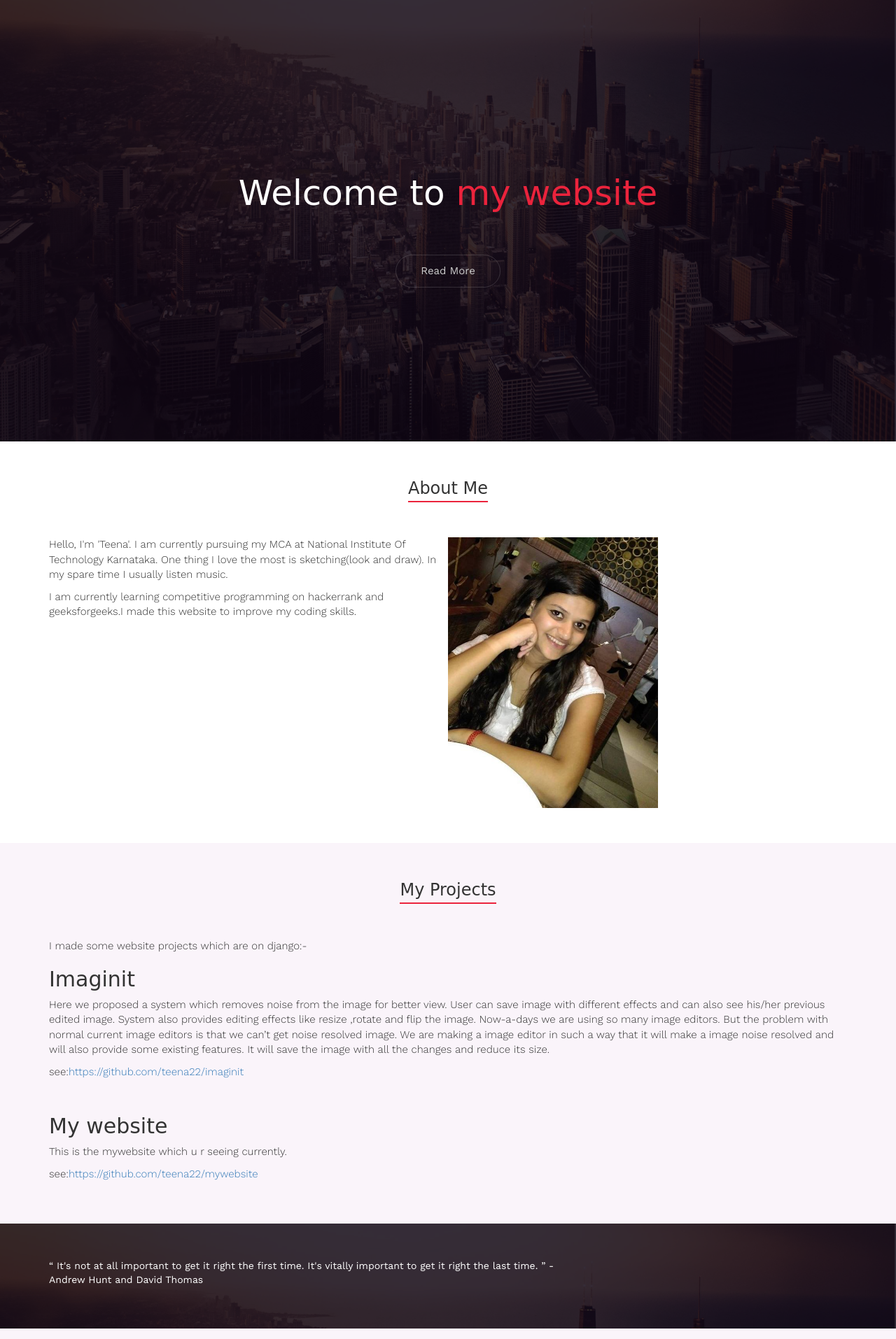
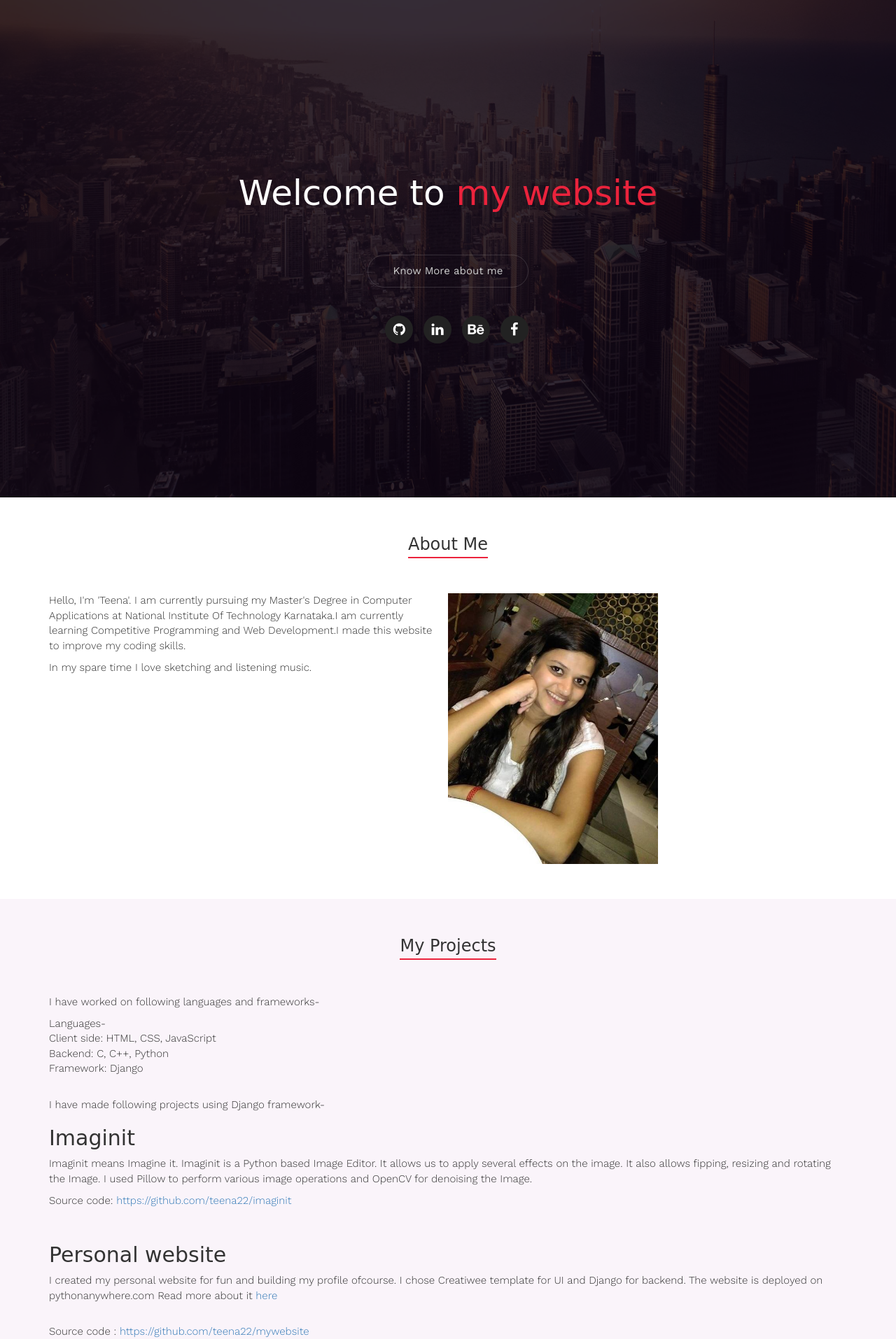
Before and after one commit to teena22/mywebsite, a Django app: page / in a window 1280 px wide. Shown: the part 51-1965 px from the top of the page at 70% size. Run offline with Django 3.2, Linux system fonts and the light colour scheme; some libraries are stand-ins or nearby versions; some web fonts are replaced.

Commit message:
final editing

```diff
--- a/myweb/static/myweb/style.css
+++ b/myweb/static/myweb/style.css
@@ -37,7 +37,7 @@ a {
 	background-repeat: no-repeat;
 	background-size: cover;
 	color: white;
-	cursor: default;
+	/*cursor: default;*/
 	text-align: center;
 	width: 100%;
 	float: left;
--- a/myweb/templates/myweb/index.html
+++ b/myweb/templates/myweb/index.html
@@ -56,11 +56,27 @@
           <div class="banner-text">
             <h2>Welcome to <span>my website</span> </h2>
 
-            <a href="readmore" class="banner-button">Read More</a> </div>
+            <a href="/#about" class="banner-button">Know More about me</a> </div>
         </div>
       </div>
+      <div class="container"><br><br>
+    <div class="row">
+      <div class="col-md-4">   </div>
+      <div class="col-md-4">
+        <ul class="list-inline social-buttons">
+          <li><a href="https://github.com/teena22" target="_blank"><i class="fa fa-github"></i></a> </li>
+          <li><a href="https://www.linkedin.com/in/teena-garg-0336ba116" target="_blank"><i class="fa fa-linkedin"></i></a> </li>
+          <li><a href="https://www.behance.net/tggargteen6426" target="_blank"><i class="fa fa-behance"></i></a> </li>
+          <li><a href="https://www.facebook.com/teena.garg.52" target="_blank"><i class="fa fa-facebook"></i></a> </li>
+        </ul>
+      </div>
+
     </div>
   </div>
+    </div>
+
+  </div>
+</div>
 </div>
 <link href='//maxcdn.bootstrapcdn.com/font-awesome/4.1.0/css/font-awesome.min.css' rel='stylesheet'>
 
@@ -72,8 +88,8 @@
       </div>
       <div class="col-md-6">
         <div class="about-text">
-          <p>Hello, I'm 'Teena'. I am currently pursuing my MCA at National Institute Of Technology Karnataka. One thing I love the most is sketching(look and draw). In my spare time I usually listen music. </p>
-          <p>I am currently learning competitive programming on hackerrank and geeksforgeeks.I made this website to improve my coding skills.  </p>
+          <p>Hello, I'm 'Teena'. I am currently pursuing my Master's Degree in Computer Applications at National Institute Of Technology Karnataka.I am currently learning Competitive Programming and Web Development.I made this website to improve my coding skills.  </p>
+          <p> In my spare time I love sketching and listening music.</p>
         </div>
       </div>
       <div>
@@ -94,23 +110,24 @@
       </div>
     </div>
     <div class="about-text">
-    	   <p>I made some website projects which are on django:-</p>
+    	   <p>I have worked on following languages and frameworks-</p>
+    	   <p>Languages-<br>
+    	   Client side:  HTML, CSS, JavaScript<br>
+    	   Backend:  C, C++, Python<br>
+    	   Framework:  Django
+    	   </p><br>
+    	   <p>I have made following projects using Django framework-</p>
     	  <h2>Imaginit</h2>
-          <p> Here  we  proposed a system  which removes  noise  from  the  image  for  better  view. User  can  save  image  with  different  effects  and can also see his/her previous edited image. System also provides editing effects like  resize ,rotate and flip the image. Now-a-days we are using so many image editors. But the problem with normal current image editors is that we can’t get noise resolved image. We are making a image editor in such a way that it will make a image noise resolved and will also provide some existing features. It will save the image with all the changes and reduce its size. </p>
-          <p>see:<a href="https://github.com/teena22/imaginit">https://github.com/teena22/imaginit</a></p><br>
-          <h2>My website</h2>
-          <p>This is the mywebsite which u r seeing currently.</p>
-          <p>see:<a href="https://github.com/teena22/mywebsite">https://github.com/teena22/mywebsite</a></p>
-    </div>
-    <!-- /.row -->
-  </div>
-  <!-- /.container -->
-</div>
+          <p> Imaginit means Imagine it. Imaginit is a Python based Image Editor. It allows us to apply several effects on the image. It also allows fipping, resizing and rotating the Image. I used Pillow to perform various image operations and OpenCV for denoising the Image. </p>
+          <p>Source code: <a href="https://github.com/teena22/imaginit" target="_blank">https://github.com/teena22/imaginit</a></p><br>
+          <h2>Personal website</h2>
+          <p>I created my personal website for fun and building my profile ofcourse. I chose Creatiwee template for UI and Django for backend. The website is deployed on pythonanywhere.com Read more about it <a href="readmore" target="_blank">here</a> </p><br>
+          <p>Source code : <a href="https://github.com/teena22/mywebsite" target="_blank">https://github.com/teena22/mywebsite</a></p>
 <div class="call-to-action">
   <div class="call-overlay">
     <div class="container">
       <div class="row">
-        <div class="col-md-8 col-sm-10">
+        <div class="col-md-12 col-sm-12">
           <div class="subscribe-text">
 
             <p>“ It's not at all important to get it right the first time. It's vitally important to get it right the last time. ” - Andrew Hunt and David Thomas</p>
@@ -127,7 +144,7 @@
   <div class="container">
     <div class="row">
       <div class="col-lg-10 col-lg-offset-1 text-center text">
-        <h3>My creativity</h3>
+        <h3>Some of my Creations</h3>
 
     </div>
     <!-- /.row -->
@@ -138,13 +155,10 @@
 
 <div class="w3-content w3-display-container" style="max-width:300px">
   <img class="mySlides" src="static/myweb/images/img-1.jpg" style="width:100%">
-  <img class="mySlides" src="static/myweb/images/img-2.jpg" style="width:100%">
   <img class="mySlides" src="static/myweb/images/img-3.jpg" style="width:100%">
   <img class="mySlides" src="static/myweb/images/img-4.jpg" style="width:100%">
   <img class="mySlides" src="static/myweb/images/img-5.jpg" style="width:100%">
   <img class="mySlides" src="static/myweb/images/img-6.jpg" style="width:100%">
-  <img class="mySlides" src="static/myweb/images/img-7.jpg" style="width:100%">
-  <img class="mySlides" src="static/myweb/images/img-8.jpg" style="width:100%">
   <div class="w3-center w3-section w3-large w3-text-white w3-display-bottommiddle" style="width:100%">
     <div class="w3-left w3-padding-left w3-hover-text-khaki" onclick="plusDivs(-1)">&#10094;</div>
     <div class="w3-right w3-padding-right w3-hover-text-khaki" onclick="plusDivs(1)">&#10095;</div>
@@ -168,11 +182,6 @@
     </div>
   </div>
 </div>
-
-
-
-
-
 
 <!--contact-->
 <div class="contact" id="contact">
@@ -221,27 +230,7 @@
     </div>
   </div>
 </div>
-<footer>
-<div id="err-copyright">
-			<div class="container">
 
-			</div>
-		</div>
-  </div>
-  <div class="container">
-    <div class="row">
-      <div class="col-md-4">  </div>
-      <div class="col-md-4">
-        <ul class="list-inline social-buttons">
-          <li><a href="https://github.com/teena22"><i class="fa fa-github"></i></a> </li>
-          <li><a href="https://www.facebook.com/teena.garg.52"><i class="fa fa-facebook"></i></a> </li>
-          <li><a href="https://www.linkedin.com/in/teena-garg-0336ba116"><i class="fa fa-linkedin"></i></a> </li>
-        </ul>
-      </div>
-
-    </div>
-  </div>
-</footer>
 <script src="static/myweb/js/jquery.min.js"></script>
 <script src="static/myweb/js/bootstrap.min.js"></script>
 <script type="text/javascript" src="static/myweb/js/owl.carousel.min.js"></script>
--- a/myweb/templates/myweb/readmore.html
+++ b/myweb/templates/myweb/readmore.html
@@ -6,6 +6,7 @@
 
 </style>
 {% load staticfiles %}
+<link rel="icon" type="image/jpg" href="{% static 'myweb/images/teenag.jpg' %}">
 <link rel="stylesheet" type="text/css" href="static/myweb/css/bootstrap.min.css"/>
 <link rel="stylesheet" type="text/css" href="static/myweb/style.css"/>
 <meta name="viewport" content="width=device-width, initial-scale=1.0">
@@ -45,7 +46,7 @@
 <br><br>
 <div class='container'>
 <div class="about-text">
-	<p>In this post I will be talking about how I built and deployed this site in a couple of weeks. I decided to build a personal website for 2 reasons, it's cool :) and it helps in profile building.</p>
+
 
 	<h3 style="text-align: justify;">UI Design:</h3>
 		  <p style="text-align: justify;">The first task I did was getting the UI ready. There are many templates
@@ -67,7 +68,7 @@
 		  </p>
 
 		  <h3 style="text-align: justify;">Deploying:</h3>
-		  <p style="text-align: justify;">For deploying this site I chose python anywhere.
+		  <p style="text-align: justify;">For deploying this site I chose pythonanywhere.com.I
 			  following link was very useful for me during deploying:<br>
 
 			  <a style="color : #111;" href="https://tutorial.djangogirls.org/en/deploy/" target="_blank"><p>https://tutorial.djangogirls.org/en/deploy/</p></a>
```
Also changed, not shown: myweb/static/myweb/images/img-2.jpg (deleted), myweb/static/myweb/images/img-7.jpg (deleted), myweb/static/myweb/images/img-8.jpg (deleted).
